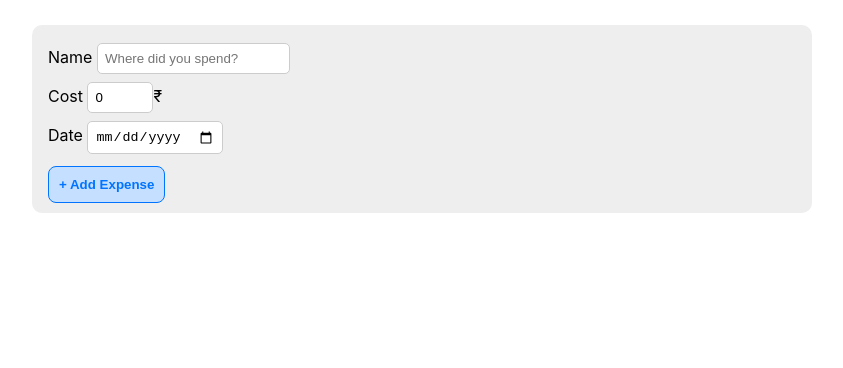
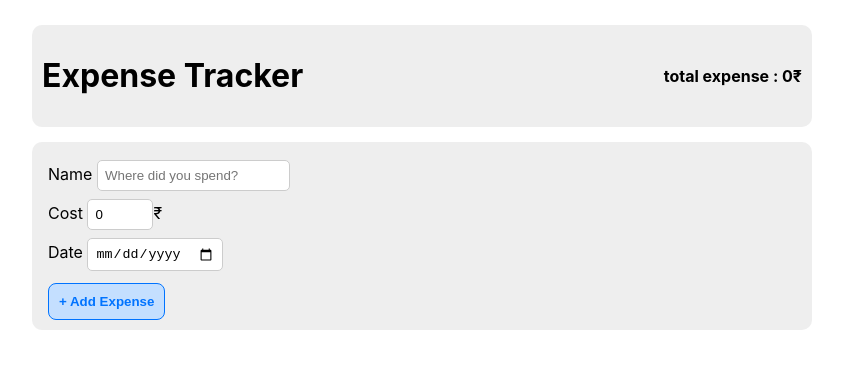
Before and after one commit to swasthikshetty10/expense-tracker, a React (Create React App) app: page / in a window 1280 px wide. Shown: the top 368 px of the page, without its empty margins (218-1061 px from the left). Built offline with nearby package versions, Linux system fonts and the light colour scheme.

Commit message:
+feat : Header

```diff
--- a/src/App.css
+++ b/src/App.css
@@ -22,7 +22,6 @@
 
 .expense-adder > button:hover {
   background-color: rgb(161, 202, 252);
-
 }
 
 .expense-adder input {
@@ -88,3 +87,11 @@
 .wrapper > * {
   margin: 15px 0;
 }
+.header {
+  display: flex;
+  justify-content: space-between;
+  align-items: center;
+  padding: 10px;
+  background: #eee;
+  border-radius: 10px;
+}
--- a/src/App.js
+++ b/src/App.js
@@ -2,6 +2,7 @@ import { useEffect, useState } from 'react';
 import './App.css';
 import ExpenseAdder from './components/ExpenseAdder';
 import ExpenseCard from './components/ExpenseCard';
+import Header from './components/Header';
 
 function App() {
   const [data, setData] = useState([]);
@@ -15,19 +16,20 @@ function App() {
   function addExpense(expense) {
     let updatedData = [...data, expense]
     setData(updatedData);
-    setTotal(total + expense.amount);
+    setTotal(total + parseInt(expense.amount));
     localStorage.data = JSON.stringify([...data, expense])
   }
   function deleteExpense(index) {
     const updatedData = data.filter((_, i) => i !== index)
     const expense = data[index];
     setData(updatedData);
-    setTotal(total - expense.amount);
+    setTotal(total - parseInt(expense.amount));
     localStorage.data = JSON.stringify(updatedData);
   }
   return (
     <div className="App">
       <div className='wrapper'>
+        <Header amount={total} />
         <ExpenseAdder addExpense={addExpense} />
         {
           data.map(
--- a/src/components/ExpenseAdder.js
+++ b/src/components/ExpenseAdder.js
@@ -23,11 +23,11 @@ function ExpenseAdder(props) {
             <form onSubmit={handleSubmit} className='expense-adder'>
                 <div>
                     <label>Name </label>
-                    <input onChange={(e) => { console.log(e.target.value); setName(e.target.value) }} value={name} type="text" placeholder="Where did you spend?" />
+                    <input required onChange={(e) => { console.log(e.target.value); setName(e.target.value) }} value={name} type="text" placeholder="Where did you spend?" />
                 </div>
                 <div>
                     <label>Cost </label>
-                    <input onChange={(e) => { setAmount(e.target.value) }} value={amount} className='amount' type="number" />
+                    <input onChange={(e) => { setAmount(parseInt(e.target.value)) }} value={amount} className='amount' type="number" />
                     <span>₹</span>
                 </div>
                 <div>
--- a/src/components/ExpenseCard.js
+++ b/src/components/ExpenseCard.js
@@ -10,7 +10,7 @@ function ExpenseCard({ amount, name, date, index, deleteExpense }) {
 		<div className='expense-card'>
 			<div className='card-body'>
 				<h3>{name} - <span>₹{amount}</span></h3>
-				<h6>{new Date(date).toLocaleDateString()}</h6>
+				<h6>{new Date(date).toDateString()}</h6>
 			</div>
 			<button onClick={handleDelete}><AiOutlineDelete /></button>
 		</div>
--- a/src/components/Header.js
+++ b/src/components/Header.js
@@ -1,8 +1,13 @@
 import React from 'react'
 
-function Header() {
+function Header({ amount }) {
     return (
-        <div>Header</div>
+        <div className='header'>
+            <h1>Expense Tracker</h1>
+            <div>
+                <h4>total expense : <span>{amount}</span>₹</h4>
+            </div>
+        </div>
     )
 }
 
```
Lines whose indentation alone changed are shown as unchanged.
